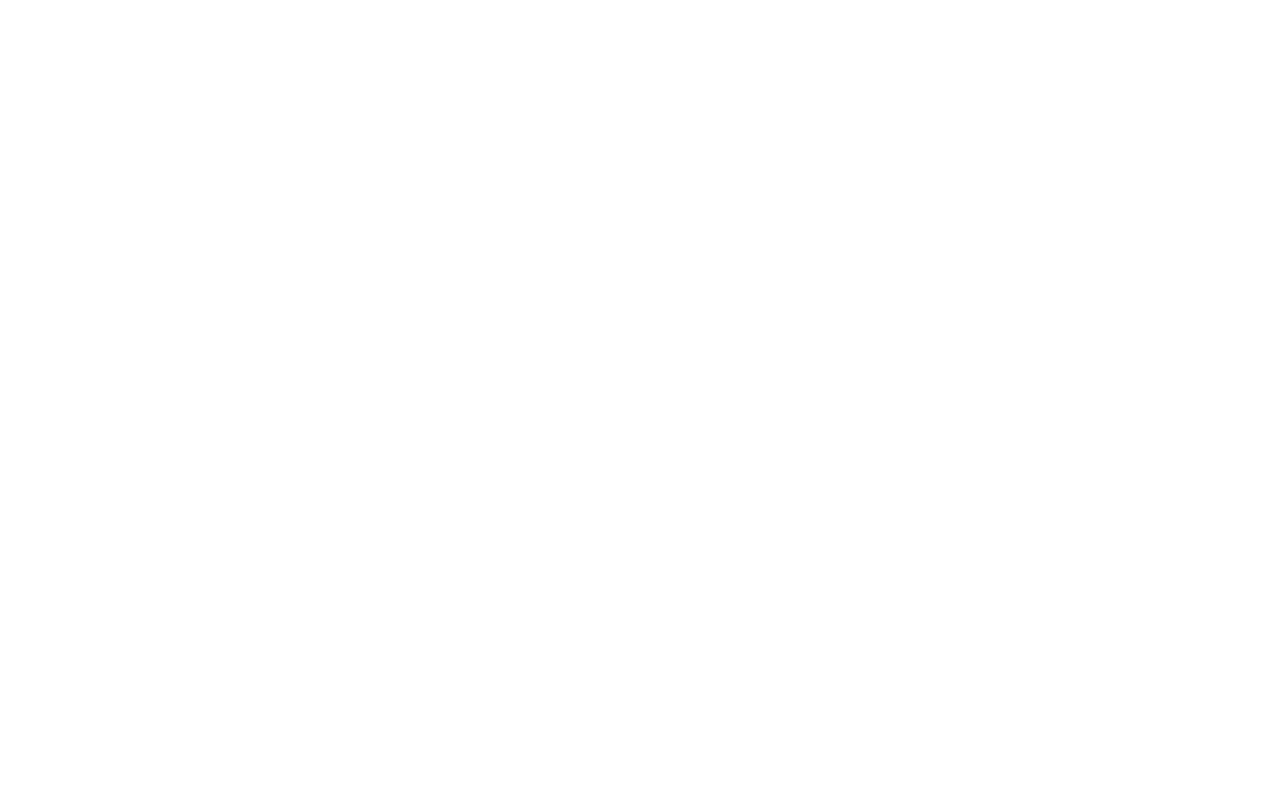
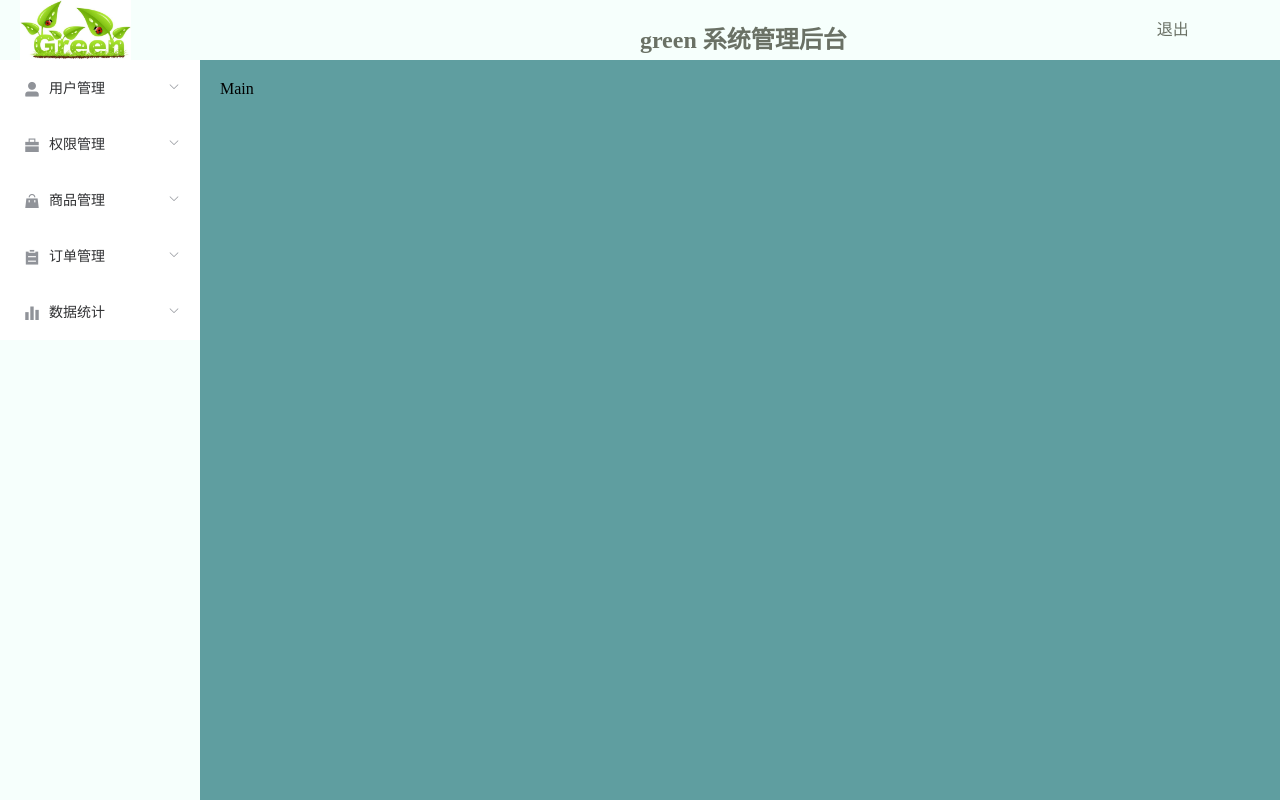
Before and after one commit to Msunset/shopmanger, a Vue app: page / in a window 1280 px wide. Built offline with nearby package versions, Linux system fonts and the light colour scheme; sample sign-in values are in the browser's storage.

Commit message:
index页面完成，及登录退出

```diff
--- a/src/components/index/index.vue
+++ b/src/components/index/index.vue
@@ -1,14 +1,131 @@
 <template>
-  <div>
-    主页面
+  <el-container class="container">
+    <!--    nav-->
+    <el-header class="header">
+      <el-row>
+        <el-col :span="6">
+          <div class="grid-content bg-purple img">
+            <img src="@/assets/images/logo.png" alt="加载失败" height="60px">
+          </div>
+        </el-col>
+        <el-col :span="16">
+          <div class="grid-content bg-purple-light model">
+            <h2>green 系统管理后台</h2>
+          </div>
+        </el-col>
+        <el-col :span="2">
+          <div class="grid-content bg-purple url">
+            <a @click.passive="singOut()" href="#">退出</a>
+          </div>
+        </el-col>
+      </el-row>
+    </el-header>
+    <!--    aside-->
+    <el-container>
+      <el-aside width="200px" class="aside">
+        <el-col :span="24">
+          <el-menu
+            :unique-opened="true"
+            class="el-menu-vertical-demo">
+            <el-submenu index="1">
+              <template slot="title">
+                <i class="el-icon-user-solid"></i>
+                <span>用户管理</span>
+              </template>
+              <el-menu-item index="1-1">
+                <i class="el-icon-c-scale-to-original"></i>
+                <span @click="usrList()">用户列表</span>
+              </el-menu-item>
 
-  </div>
+            </el-submenu>
+            <el-submenu index="2">
+              <template slot="title">
+                <i class="el-icon-s-cooperation"></i>
+                <span>权限管理</span>
+              </template>
+              <el-menu-item index="1-1">
+                <i class="el-icon-thumb"></i>
+                <span>角色列表</span>
+              </el-menu-item>
+              <el-menu-item index="1-1">
+                <i class="el-icon-cpu"></i>
+                <span>权限列表</span>
+              </el-menu-item>
+
+            </el-submenu>
+            <el-submenu index="3">
+              <template slot="title">
+                <i class="el-icon-s-goods"></i>
+                <span>商品管理</span>
+              </template>
+              <el-menu-item index="1-1">
+                <i class="el-icon-tickets"></i>
+                <span>商品列表</span>
+              </el-menu-item>
+              <el-menu-item index="1-1">
+                <i class="el-icon-document"></i>
+                <span>分类参数</span>
+              </el-menu-item>
+              <el-menu-item index="1-1">
+              <i class="el-icon-document-remove"></i>
+              <span>商品分类</span>
+            </el-menu-item>
+
+            </el-submenu>
+            <el-submenu index="4">
+              <template slot="title">
+                <i class="el-icon-s-order"></i>
+                <span>订单管理</span>
+              </template>
+              <el-menu-item index="1-1">
+                <i class="el-icon-tickets"></i>
+                <span>订单列表</span>
+              </el-menu-item>
+
+            </el-submenu>
+            <el-submenu index="5">
+              <template slot="title">
+                <i class="el-icon-s-data"></i>
+                <span>数据统计</span>
+              </template>
+              <el-menu-item index="1-1">
+                <i class="el-icon-s-grid"></i>
+                <span>数据报表</span>
+              </el-menu-item>
+
+            </el-submenu>
+
+          </el-menu>
+        </el-col>
+      </el-aside>
+      <!--      main-->
+      <el-container>
+        <el-main class="main">Main</el-main>
+      </el-container>
+    </el-container>
+  </el-container>
 </template>
 
 <script>
   export default {
+    beforeCreate: function () {
+      var token = localStorage.getItem('token')
+      if (token === null) {
+        this.$router.push('login')
+      }
+
+    },
     data () {
-      return {
+      return {}
+    },
+    methods:{
+      singOut(){
+        localStorage.clear();
+        this.$router.push("/login")
+        this.$message.warning("退出成功")
+
+      },
+      userList(){
 
       }
     }
@@ -17,6 +134,41 @@
 </script>
 
 <style scoped>
+  .container {
+    height: 100%;
+    background-color: #f6fffc;
+  }
+
+  .header {
+    background-color: #f6fffc;
+  }
+
+  .main {
+    background-color: cadetblue;
+  }
+
+  .img {
+    left: -15px;
+    z-index: 1;
+  }
+
+  .model {
+    text-align: center;
+    color: #6a7165;
+
+  }
+
+  .url a {
+    text-decoration: none;
+    color: #6a7165;
+    line-height: 60px;
+
+  }
+
+  .el-menu-vertical-demo {
+    height: 100%;
+    width: 100%;
+  }
 
 
 </style>
--- a/src/components/login/login.vue
+++ b/src/components/login/login.vue
@@ -11,7 +11,7 @@
       <el-form-item label="密码">
         <el-input v-model="formData.password"></el-input>
       </el-form-item>
-      <el-button type="primary" class="login-btn" @click.passive="login()">登录</el-button>
+      <el-button type="primary" class="login-btn" @click.passive="login()" id="btn">登录</el-button>
 
     </el-form>
 
@@ -20,6 +20,16 @@
 
 <script>
   export default {
+    created() {
+      let that = this;
+      document.onkeypress = function(e) {
+        var keycode = document.all ? event.keyCode : e.which;
+        if (keycode == 13) {
+          that.login();// 登录方法名
+          return false;
+        }
+      };
+    },
     data () {
       return {
         formData: {
@@ -43,8 +53,10 @@
           console.log(res)
           const {data,meta:{msg,status}} = res.data
           if (status ===200 ){
+            console.log(data.token)
+            localStorage.setItem('token',data.token)
             this.open2(msg,'success')
-            this.$router.push("index")
+            this.$router.push("/")
           }else {
             this.open2(msg,'warning')
           }
@@ -76,7 +88,6 @@
   .login-warp .login-btn {
     background-color: #45beff;
     width: 100%;
-
   }
 
 </style>
--- a/src/router/index.js
+++ b/src/router/index.js
@@ -13,8 +13,8 @@
       component: Login
     },
     {
-      name: 'index',
-      path: '/index',
+      name: '',
+      path: '/',
       component: Index
     }
   ]
```
Also changed, not shown: src/assets/images/logo.png (added).
